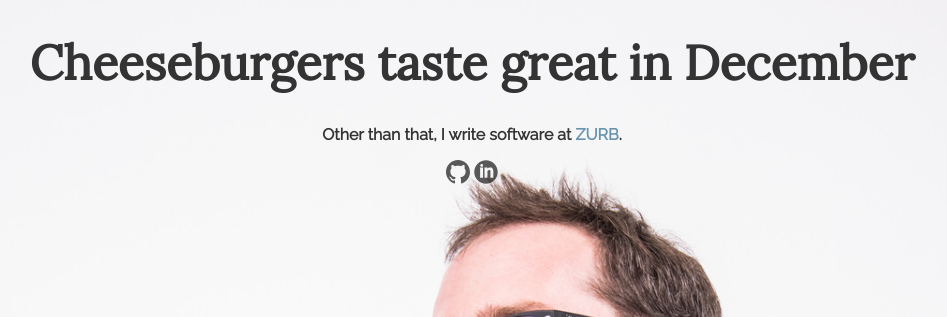
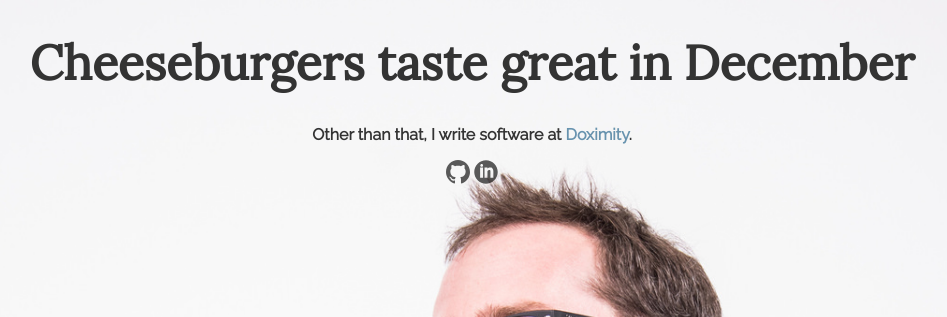
Before and after one commit to mrsweaters/mrsweaters.github.io, a Jekyll site: the page built from index.html, in a window 1280 px wide. Shown: the top 317 px of the page, without its empty margins (168-1115 px from the left). Built offline with Jekyll 4.4.1, drawn with Linux system fonts in a browser that asks for light colours; the list of posts is cut into pages by our own code.

Commit message:
Update employment.

```diff
--- a/index.html
+++ b/index.html
@@ -5,7 +5,7 @@ title: Ooops I coded.
 
 <h1>Cheeseburgers taste great in December</h1>
 <h2>
-  <span>Other than that, I write software at <a href="http://zurb.com" title="ZURB">ZURB</a>.</span>
+  <span>Other than that, I write software at <a href="https://doximity.com" title="Doximity">Doximity</a>.</span>
 </h2>
 <p>
   <a class="github" href="https://github.com/mrsweaters" title="Github">
```
